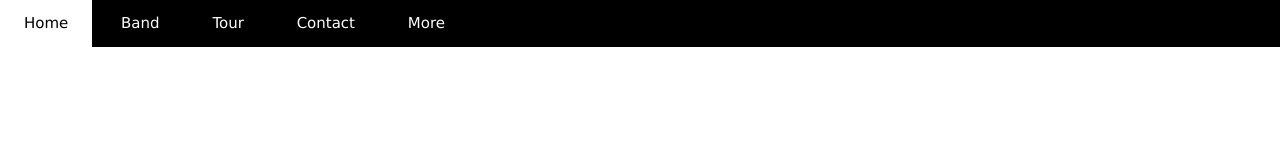
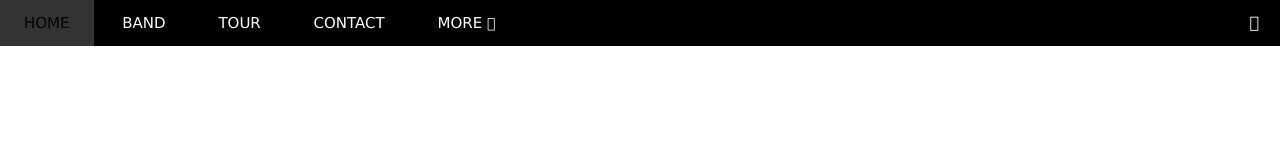
Before and after one commit to VMDang/TheBand, a plain HTML site: page index.html in a window 1280 px wide. Drawn offline with nearby package versions, Linux system fonts and the light colour scheme.

Commit message:
complete navigation and icon search in header

```diff
--- a/assets/css/style.css
+++ b/assets/css/style.css
@@ -14,52 +14,92 @@ html body {
     font-size: 15px;
 }
 
-
-/*
-1. Từ ngoài vào trong
-2. Từ trên xuống dưới
-3. Từ tổng quan đến chi tiết
-*/
-
-
-/*
-1. Vị trí
-2. Kích thước (width, height)
-3. Màu sắc
-4. Kiểu dáng (font chữ, màu chữ, hình dạng,..)
-*/
-
 #main {}
 
 #header {
-    height: 46.5px;
-    background-color: black;
+    height: 46px;
+    background-color: #000;
 }
 
-#nav {}
-
-#nav li {
+#nav {
     display: inline-block;
 }
 
-#nav li a {
-    color: #fff;
-    text-decoration: none;
-    line-height: 46.5px;
-    padding: 0 24px;
+#nav, .subnav {
+    list-style-type: none;
+}
+
+#nav > li {
     display: inline-block;
 }
 
-#nav li:hover a {
+#nav li {
+    position: relative;
+}
+
+#nav > li > a {
+    color: #fff;
+    text-transform: uppercase;
+}
+
+#nav li a {
+    text-decoration: none;
+    line-height: 46px;
+    padding: 0 24px;
+    display: block;
+}
+
+#nav .subnav li:hover a,
+#nav > li:hover > a {
     color: #000;
-    background-color: #fff;
+    background-color: #333;
+}
+
+#nav li:hover .subnav {
+    display: block;
 }
 
 #nav .subnav {
     display: none;
+    min-width: 160px;
+    top: 100%;
+    left: 0px;
+    position: absolute;
+    background-color: #fff;
+    box-shadow: 0 0 10px rgba(0, 0, 0, 0.4);
 }
 
-#slider {}
+#nav .subnav a {
+    color: #000;
+    padding: 0 12px;
+    line-height: 38px;
+}
+
+#nav .nav-arrow-down {
+    font-size: 14px;
+}
+
+#header .search-btn {
+    float: right;
+    padding: 0 21px;
+    cursor: pointer;
+}
+
+#header .search-btn:hover {
+    background-color: red;
+}
+
+#header .search-icon {
+    color: #fff;
+    font-size: 16px;
+    line-height: 46px;
+
+}
+
+#slider {
+    /* min-height: 600px;
+    background-color: #333; */
+}
 
 #content {}
 
--- a/index.html
+++ b/index.html
@@ -5,13 +5,16 @@
     <meta charset="UTF-8">
     <meta http-equiv="X-UA-Compatible" content="IE=edge">
     <meta name="viewport" content="width=device-width, initial-scale=1.0">
-    <title>Document</title>
+    <title>The Band</title>
     <link rel="stylesheet" href="./assets/css/style.css">
+    <link rel="stylesheet" href="/assets/fonts/themify-icons-font/themify-icons/themify-icons.css">
 </head>
 
 <body>
     <div id="main">
         <div id="header">
+
+            <!-- Navigation -->
             <ul id="nav">
                 <li>
                     <a href="">Home</a>
@@ -26,7 +29,9 @@
                     <a href="">Contact</a>
                 </li>
                 <li>
-                    <a href="">More</a>
+                    <a href="">More
+                        <i class="nav-arrow-down ti-angle-down"></i>
+                    </a>
                     <ul class="subnav">
                         <li>
                             <a href="">Merchandise</a>
@@ -40,6 +45,11 @@
                     </ul>
                 </li>
             </ul>
+
+            <!-- Search Button-->
+            <div class="search-btn">
+                <i class="search-icon ti-search"></i>
+            </div>
         </div>
 
         <div id="slider">
```
